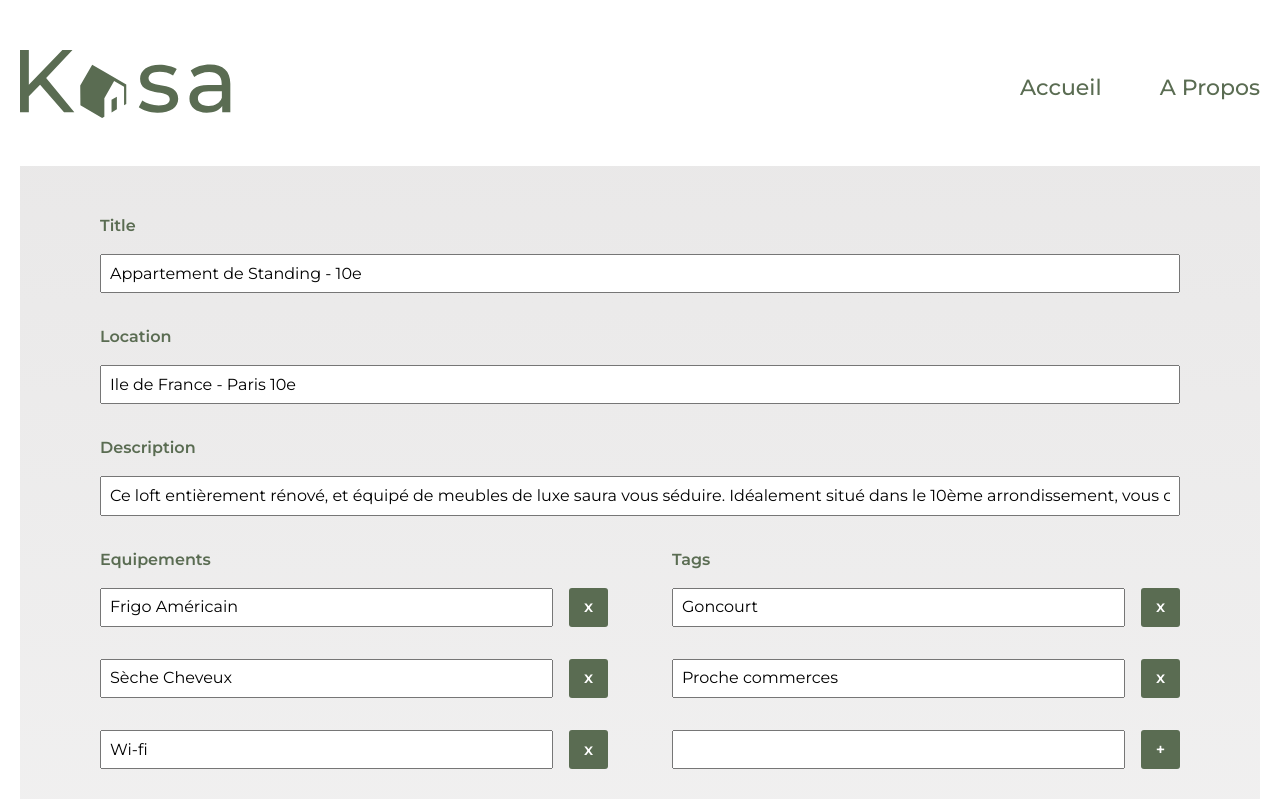
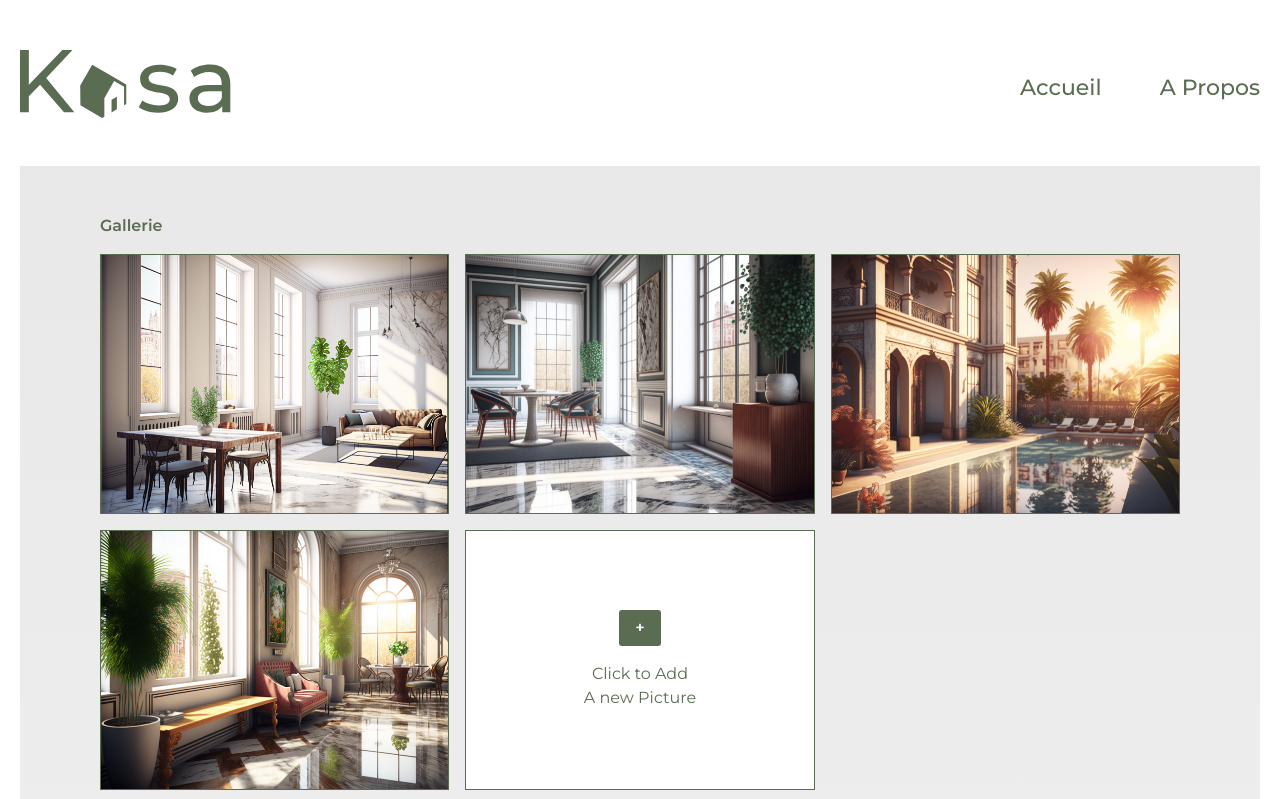
Before and after one commit to ask0ldd/Angular-SPA, an Angular app: page /rental/edit/0979876d in a window 1280 px wide. Shown: the top 799 px of the page. Built offline with nearby package versions, Linux system fonts and the light colour scheme.

Commit message:
rental edit > gallery

```diff
--- a/src/app/rentals/rental-details/rental-details.component.css
+++ b/src/app/rentals/rental-details/rental-details.component.css
@@ -21,6 +21,7 @@
   overflow: hidden;
   margin-top: 50px;
   position: relative;
+  /*box-shadow: 0 8px 16px #5a6c5288;*/
 }
 
 .slideshow > img {
--- a/src/app/rentals/rental-details/rental-details.component.html
+++ b/src/app/rentals/rental-details/rental-details.component.html
@@ -7,6 +7,9 @@
             <span class="index">{{activeImg+1}}/{{activeRental.pictures.length}}</span>
         </div>
     </section>
+
+    <p style="display:flex; justify-content: flex-end;"><a routerLink="/rental/edit/{{rentalId}}">Editer cette Location</a></p>
+
     <section data-testid="rentalDetails" id="rentalDetails">
         <div id="headingsNtags">
           <h1>{{activeRental.title}}</h1>
--- a/src/app/rentals/rentals-edit/rentals-edit.component.css
+++ b/src/app/rentals/rentals-edit/rentals-edit.component.css
@@ -13,10 +13,54 @@ form {
   padding: 3rem 5rem;
 }
 
+.galleryContainer {
+  display: flex;
+  flex-direction: column;
+  row-gap: 1rem;
+}
+
+.gallery {
+  display: flex;
+  flex-direction: row;
+  column-gap: 1rem;
+  row-gap: 1rem;
+  flex-wrap: wrap;
+  width: 100%;
+  margin-bottom: 2rem;
+}
+
+.gallery figure {
+  flex: 1 1 30%;
+  max-width: calc((100% - 32px) / 3);
+  height: 260px;
+  border: 1px solid #5a6c52;
+}
+
+.gallery article {
+  display: flex;
+  flex-direction: column;
+  flex: 1 1 30%;
+  max-width: calc((100% - 32px) / 3);
+  height: 260px;
+  border: 1px solid #5a6c52;
+  background-color: white;
+  justify-content: center;
+  align-items: center;
+  text-align: center;
+}
+
+.gallery img {
+  object-fit: fill;
+  width: 100%;
+  height: 100%;
+  overflow: hidden;
+}
+
 input {
   margin-bottom: 1rem;
   padding: 0.35rem 0.5rem;
   outline-color: #708a65;
+  outline-width: 1px;
 }
 
 input[type="button"] {
@@ -30,6 +74,11 @@ input[type="button"] {
 
 input[type="button"].delButton {
   width: 42px;
+}
+
+input[type="button"].saveButton {
+  height: 40px;
+  margin-top: 2rem;
 }
 
 input[type="button"]:hover {
--- a/src/app/rentals/rentals-edit/rentals-edit.component.html
+++ b/src/app/rentals/rentals-edit/rentals-edit.component.html
@@ -4,6 +4,20 @@
     since #rentalForm="ngform" rentalForm template reference is not <form> but the ngForm directive
 -->
 <form *ngIf="editedRental" (ngSubmit)="onSubmit()" #rentalForm="ngForm">
+
+    <section class="galleryContainer">
+        <label>Gallerie</label> <!-- switch to hx -->
+        <div class="gallery">
+            <figure *ngFor="let img of editedRental.pictures">
+                <img [src]="img"/>
+            </figure>
+            <article>
+                <input class="delButton" type="button" value="+"/>
+                <span>Click to Add</span>
+                <span>A new Picture</span>
+            </article>
+        </div>
+    </section>
 
     <!-- title.valid & title.pristine refer to #title -->
     <div class="labelErrorContainer"><label for="title">Title</label><p [hidden]="title.valid || title.pristine" class="errorMessage">Error Message</p></div>
@@ -30,7 +44,7 @@
 
     <div style="display: flex; flex-direction: row; column-gap: 4rem;">
         <div style="display: flex; flex-direction: column; flex:1 1 50%; row-gap: 1rem;">
-            <label>Equipements</label>
+            <label>Equipements</label> <!-- switch to hx -->
             <div style="display:flex; width: 100%; flex-direction: row; column-gap: 1rem;" *ngFor="let equipment of editedRental.equipments; let i = index">
                 <input readonly style="display:flex; width: 100%; flex-shrink: 1;" id="{{'equipement'+i.toString()}}" name="{{'equipement'+i.toString()}}" pattern="^[a-zA-Zèéàèïîêôöùûç -]{1,30}$"
                 [(ngModel)]="editedRental.equipments[i]" required/>
@@ -43,7 +57,7 @@
         </div>
 
         <div style="display: flex; flex-direction: column; flex:1 1 50%; row-gap: 1rem;">
-            <label>Tags</label>
+            <label>Tags</label> <!-- switch to hx -->
             <div style="display:flex; width: 100%; flex-direction: row; column-gap: 1rem;" *ngFor="let tag of editedRental.tags; let i = index" id="{{'tag'+i.toString()}}">
                 <input readonly style="display:flex; width: 100%; flex-shrink: 1;" name="{{'tag'+i.toString()}}" pattern="^[a-zA-Zèéàèïîêôöùûç -]{1,30}$"
                 [(ngModel)]="editedRental.tags[i]" required/>
@@ -56,5 +70,5 @@
         </div>
     </div>
 
-    <input type="button" value="Sauvegarder les Modifications"/>
+    <input type="button" class="saveButton" value="Sauvegarder les Modifications"/>
 </form>
```
